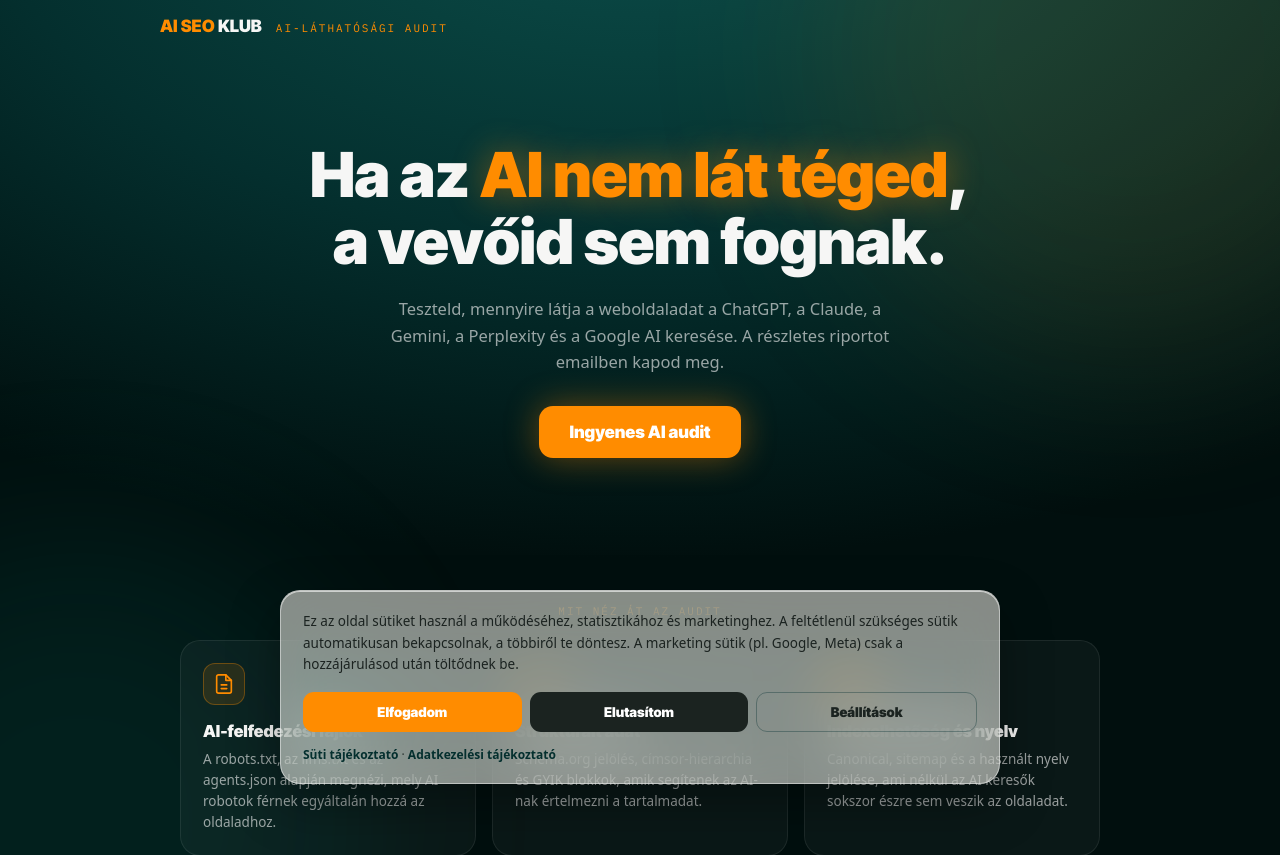
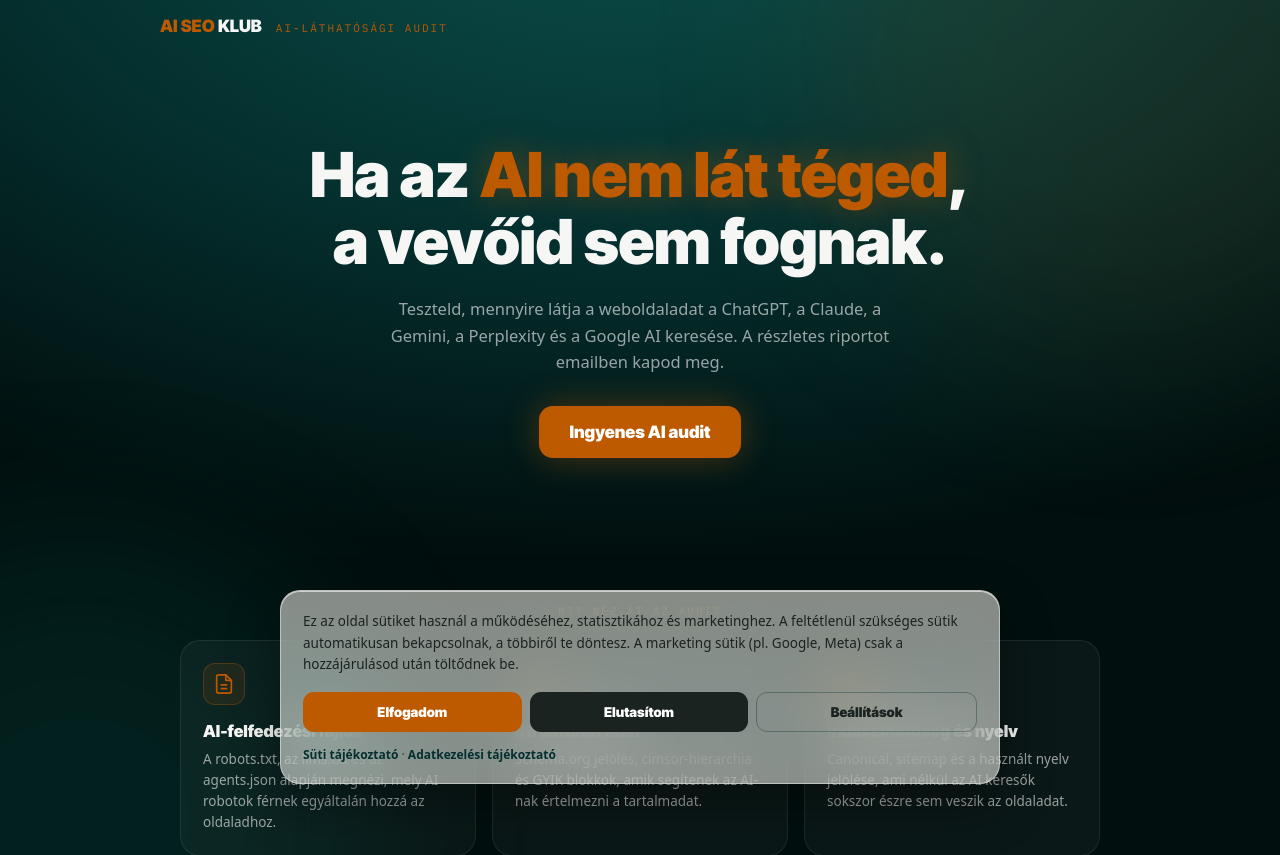
Before and after one commit to danielberndt-ai/aiseoklub, a Next.js app: page / in a window 1280 px wide. Shown: the top 855 px of the page. Built offline with nearby package versions, Linux system fonts and the light colour scheme; a web font is replaced by a local one.

Commit message:
Melyebb narancs (#BD5A00) egysegesen: feher szoveg a gombokon AA-kompatibilis

```diff
--- a/app/globals.css
+++ b/app/globals.css
@@ -75,7 +75,7 @@ body {
 
 input::placeholder { color: rgba(246, 246, 245, 0.28); }
 input:focus,
-button:focus-visible { outline: 2px solid #ff8c00; outline-offset: 2px; }
+button:focus-visible { outline: 2px solid #bd5a00; outline-offset: 2px; }
 
 /* ---------- Háttér-fényfoltok ---------- */
 .glow-bg {
@@ -115,8 +115,8 @@ button:focus-visible { outline: 2px solid #ff8c00; outline-offset: 2px; }
   font-family: 'IBM Plex Mono', ui-monospace, Menlo, monospace;
   font-size: 11px;
   letter-spacing: 1px;
-  color: #ff8c00;
-  background: rgba(255, 140, 0, 0.06);
+  color: #bd5a00;
+  background: rgba(189,90,0, 0.06);
 }
 .pp-table td { color: rgba(246, 246, 245, 0.72); }
 
--- a/components/AuditClient.jsx
+++ b/components/AuditClient.jsx
@@ -5,7 +5,7 @@ import { createPortal } from "react-dom";
 
 // =====================================================================
 // AI SEO KLUB – AI-láthatósági audit
-// Vercel-kész React alkalmazás. Sötét minimál dizájn, narancs #FF8C00.
+// Vercel-kész React alkalmazás. Sötét minimál dizájn, narancs #BD5A00.
 // ---------------------------------------------------------------------
 // A szkennelést a saját /api/scan Vercel függvény végzi, determinisztikus
 // ellenőrzésekkel (robots.txt, llms.txt, agents.json, schema, meta,
@@ -39,9 +39,9 @@ const T = {
   glass: "rgba(255,255,255,0.04)",
   glassStrong: "rgba(255,255,255,0.055)",
   line: "rgba(255,255,255,0.08)",
-  orange: "#FF8C00",
-  orangeSoft: "rgba(255,140,0,0.12)",
-  orangeLine: "rgba(255,140,0,0.32)",
+  orange: "#BD5A00",
+  orangeSoft: "rgba(189,90,0,0.12)",
+  orangeLine: "rgba(189,90,0,0.32)",
   green: "#46D19E",
   greenSoft: "rgba(70,209,158,0.12)",
   red: "#FF6B6B",
@@ -1290,7 +1290,7 @@ export default function AiVisibilityAudit() {
     >
 
       {/* Minimál, statikus háttérfény, semmi rács vagy minta */}
-      <div className="glow-bg" style={{ width: 620, height: 620, top: -260, right: -160, background: "rgba(255,140,0,0.09)" }} />
+      <div className="glow-bg" style={{ width: 620, height: 620, top: -260, right: -160, background: "rgba(189,90,0,0.09)" }} />
       <div className="glow-bg" style={{ width: 560, height: 560, bottom: -300, left: -200, background: "rgba(20,184,166,0.10)" }} />
 
       {/* Fejléc */}
@@ -1336,7 +1336,7 @@ export default function AiVisibilityAudit() {
               }}
             >
               Ha az{" "}
-              <span style={{ color: T.orange, textShadow: "0 0 34px rgba(255,140,0,0.45)" }}>
+              <span style={{ color: T.orange, textShadow: "0 0 34px rgba(189,90,0,0.45)" }}>
                 AI nem lát téged
               </span>
               ,
@@ -1367,7 +1367,7 @@ export default function AiVisibilityAudit() {
                     fontWeight: FONT_DISPLAY_WEIGHT,
                     fontSize: 17,
                     cursor: "pointer",
-                    boxShadow: "0 0 34px rgba(255,140,0,0.4)",
+                    boxShadow: "0 0 34px rgba(189,90,0,0.4)",
                     zIndex: 2,
                   }}
                 >
@@ -1425,7 +1425,7 @@ export default function AiVisibilityAudit() {
                     // a limit elérése után is indíthatnak auditot. A tényleges
                     // korlátot a szerver érvényesíti, és 429-cel jelez vissza.
                     style={{
-                      background: remaining <= 0 ? "rgba(255,140,0,0.35)" : T.orange,
+                      background: remaining <= 0 ? "rgba(189,90,0,0.35)" : T.orange,
                       color: remaining <= 0 ? "rgba(255,255,255,0.45)" : "#FFFFFF",
                       border: "none",
                       borderRadius: 13,
@@ -1434,7 +1434,7 @@ export default function AiVisibilityAudit() {
                       fontWeight: FONT_DISPLAY_WEIGHT,
                       fontSize: 16,
                       cursor: "pointer",
-                      boxShadow: remaining <= 0 ? "none" : "0 0 28px rgba(255,140,0,0.35)",
+                      boxShadow: remaining <= 0 ? "none" : "0 0 28px rgba(189,90,0,0.35)",
                     }}
                   >
                     Indítsd el az auditot
```
Also changed, not shown: components/PrivacyPolicyView.jsx (+4 -4 lines).
